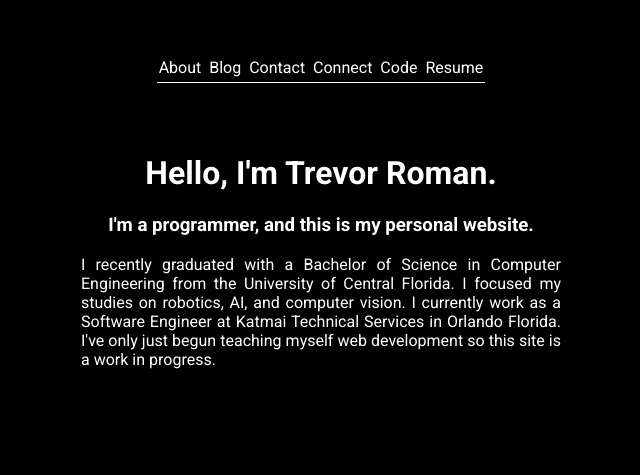
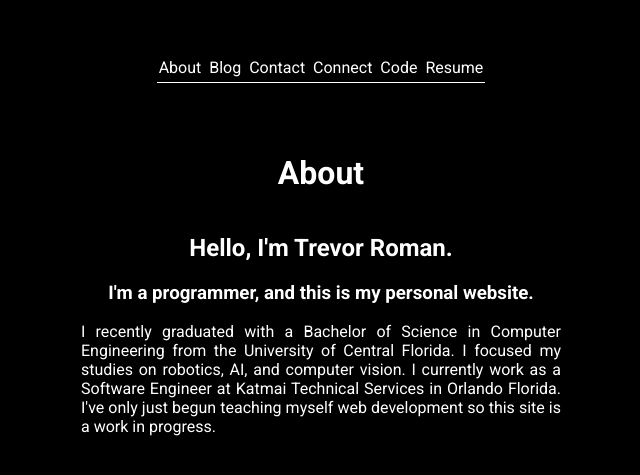
Before and after one commit to siketh/TRBlog, a Flask app: page / in a window 1280 px wide. Shown: the top 475 px of the page, without its empty margins (319-959 px from the left). Run offline with Flask 2, Linux system fonts and the light colour scheme.

Commit message:
Style tweaks, renamed index to about, modified URLs, further generalized base, added and added a construction page.

```diff
--- a/app/static/css/style.css
+++ b/app/static/css/style.css
@@ -23,6 +23,7 @@ body, head{
 }
 
 .header {
+
 }
 
 .content {
@@ -31,10 +32,10 @@ body, head{
   align-items: center;
 }
 
-.about-me {
+.post {
 }
 
-.about-me p {
+.post-content p {
   text-align: justify;
   width: 30em;
 }
--- /dev/null
+++ b/app/templates/about.html
@@ -0,0 +1,19 @@
+
+{% extends "base.html" %}
+{% block content %}
+<div class="post">
+
+	<div class="post-title">
+		<h2>Hello, I'm Trevor Roman.</h2>
+	</div>
+
+	<div class="post-abstract">
+		<h3>I'm a programmer, and this is my personal website.</h3>
+	</div>
+
+	<div class="post-content">
+		<p>I recently graduated with a Bachelor of Science in Computer Engineering from the University of Central Florida. I focused my studies on robotics, AI, and computer vision. I currently work as a Software Engineer at Katmai Technical Services in Orlando Florida. I've only just begun teaching myself web development so this site is a work in progress.</p>
+	</div>
+
+</div>
+{% endblock %}
--- a/app/templates/base.html
+++ b/app/templates/base.html
@@ -22,6 +22,7 @@
     </div>
 
     <div class="header">
+      <h1>{{ page }}</h1>
     </div>
 
     <div class="content">
--- a/app/views.py
+++ b/app/views.py
@@ -7,9 +7,17 @@ from app import app
 @app.route('/')
 
 # Output this content to the screen for mapped URLs
-def index():
-	# Temp python dictionary to hold a user name
+def about():
     user = {'name': 'Trevor'}
+    page = "About"
 
     # Invokes Jinja2 templating engine, part of Flask framework
-    return render_template('index.html', user=user)
+    return render_template('about.html', user=user, page=page)
+
+@app.route('/blog')
+def blog():
+    user = {'name': 'Trevor'}
+    page = "Blog"
+
+    # Invokes Jinja2 templating engine, part of Flask framework
+    return render_template('construction.html', user=user, page=page)
```
Also changed, not shown: app/templates/construction.html (added, +19 -0 lines).
